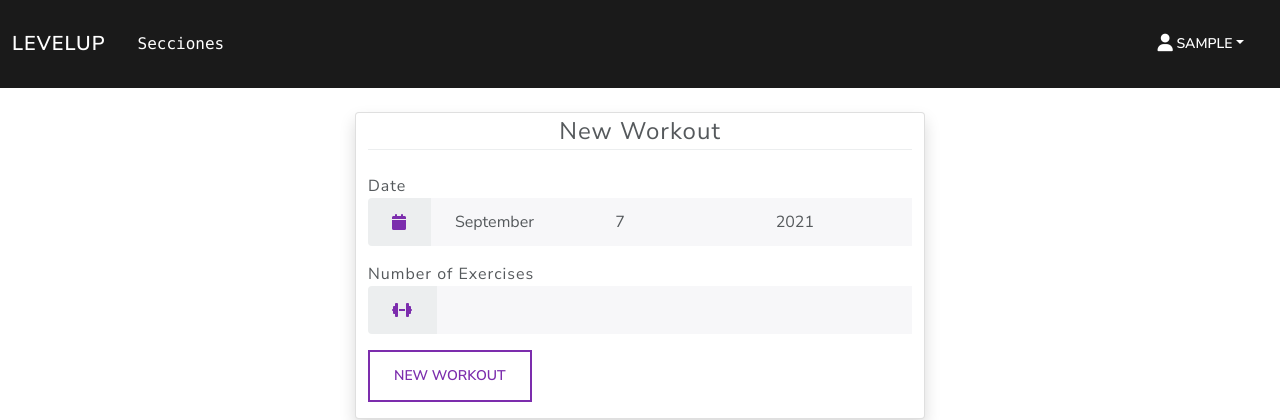
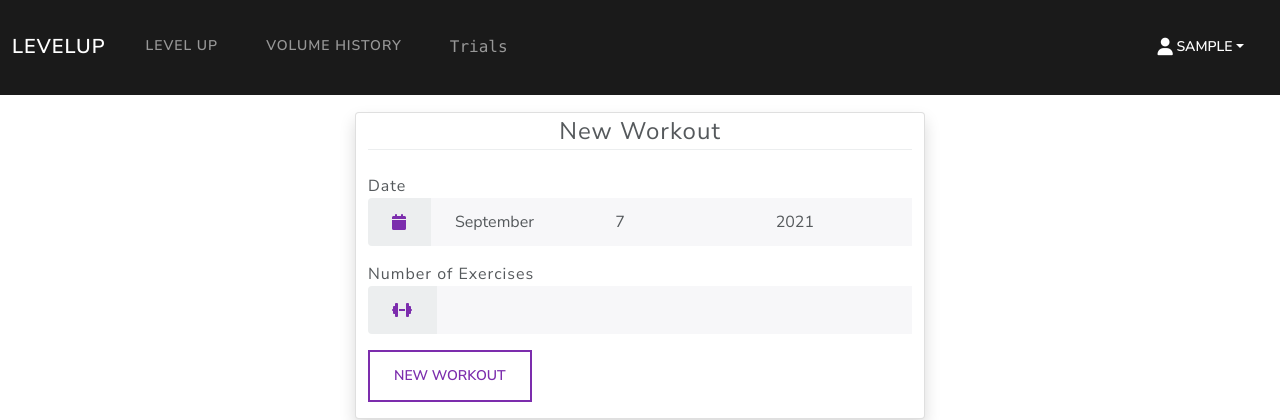
Before and after one commit to NickGalindo/EDA-LevelUp, a Django app: page /users/new-workout in a window 1280 px wide. Shown: the top 420 px of the page. Run offline with Django 3.2, Linux system fonts and the light colour scheme; the visitor is signed in with stand-in values (Sample User, id 1); some libraries are stand-ins or nearby versions.

Commit message:
arreglado basetemplate

```diff
--- a/LevelUp/LevelUp/templates/basetemplate_loggedin.html
+++ b/LevelUp/LevelUp/templates/basetemplate_loggedin.html
@@ -47,14 +47,22 @@
 
         <div class="collapse navbar-collapse" id="navbarColor01">
           <ul class="navbar-nav me-auto">
+            <li class="nav-item">
+              <a class="nav-link" href="{% url 'increaseLevel:increase_level' %}">Level Up</a>
+            </li>
+            <li class="nav-item">
+              <a class="nav-link" href="{% url 'volumen:VolumeHistory' %}">Volume History</a>
+            </li>
+            <li class="nav-item">
               <div class="dropdown">
-                <button class="dropbtn font-monospace">Secciones</button>
+                <button class="dropbtn font-monospace nav-link">Trials</button>
                 <div class="dropdown-content">
-                  <a href="">Operaciones</a>
-                  <a href="">Compras</a>
-                  <a href="">Ventas</a>
+                  <a href="{% url 'trials:volume' %}">Volume</a>
+                  <a href="{% url 'trials:queue_365' %}">Queue365</a>
+                  <a href="{% url 'trials:pyramid' %}">Pyramid</a>
                 </div>
               </div>
+            </li>
           </ul>
 
           <div class="d-flex">
```
